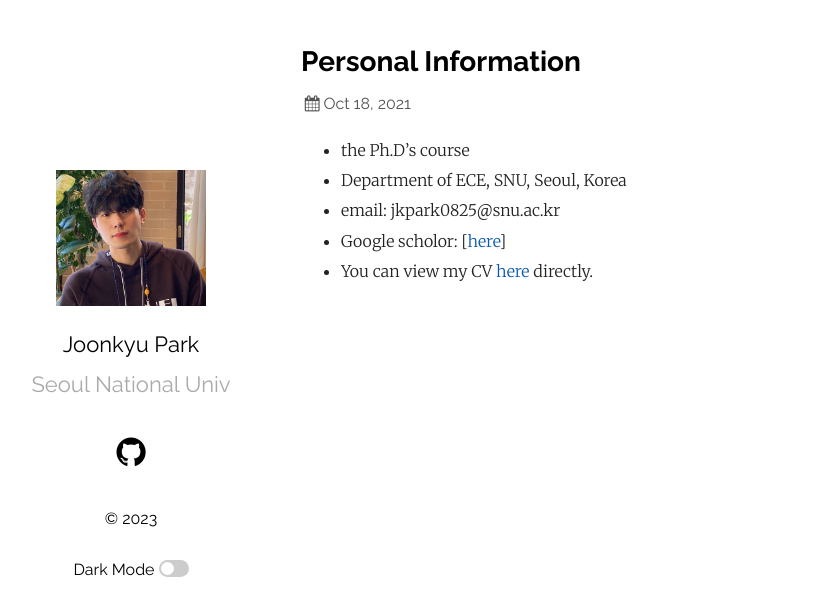
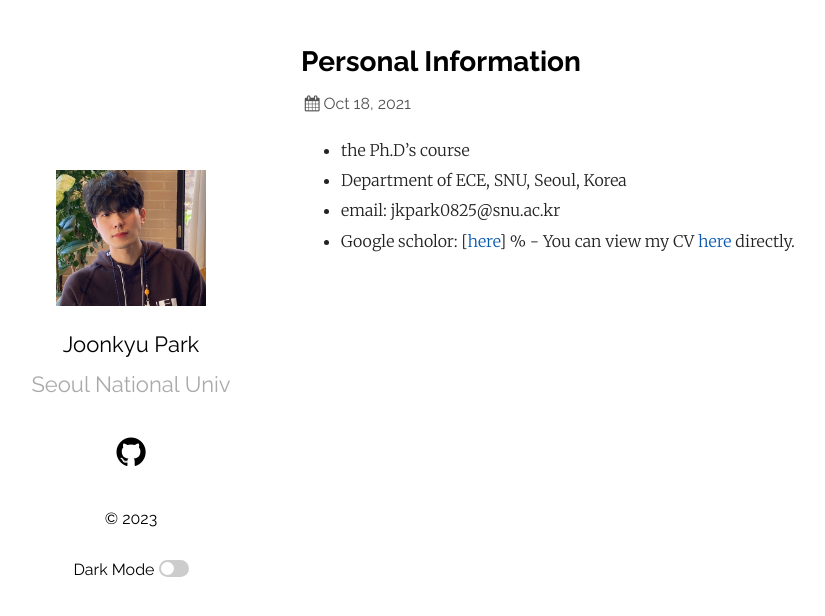
Before and after one commit to jkpark0825/jkpark0825_2.github.io, a Jekyll site: the page built from _posts/2019-03-23-welcome-to-jekyll.markdown, in a window 1280 px wide. Shown: the top 616 px of the page, without its empty margins (54-879 px from the left). Built offline with Jekyll 4.4.1, drawn with Linux system fonts in a browser that asks for light colours.

```diff
--- a/_posts/2019-03-23-welcome-to-jekyll.markdown
+++ b/_posts/2019-03-23-welcome-to-jekyll.markdown
@@ -7,4 +7,4 @@ date:   2021-10-18
 - Department of ECE, SNU, Seoul, Korea
 - email: jkpark0825@snu.ac.kr
 - Google scholor: [[here](https://scholar.google.com/citations?user=anUxIqcAAAAJ&hl=ko)]
-- You can view my CV [here]({{https://github.com/jkpark0825/jkpark0825.github.io}}CV.pdf) directly.
+% - You can view my CV [here]({{https://github.com/jkpark0825/jkpark0825.github.io}}CV.pdf) directly.
```
